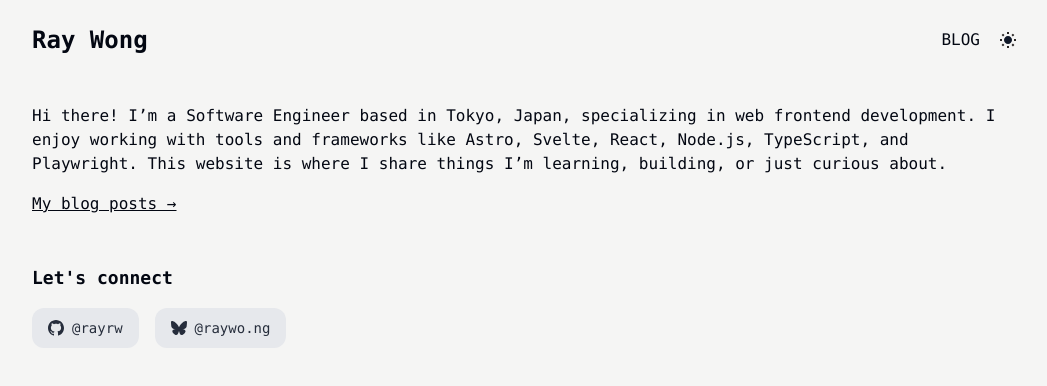
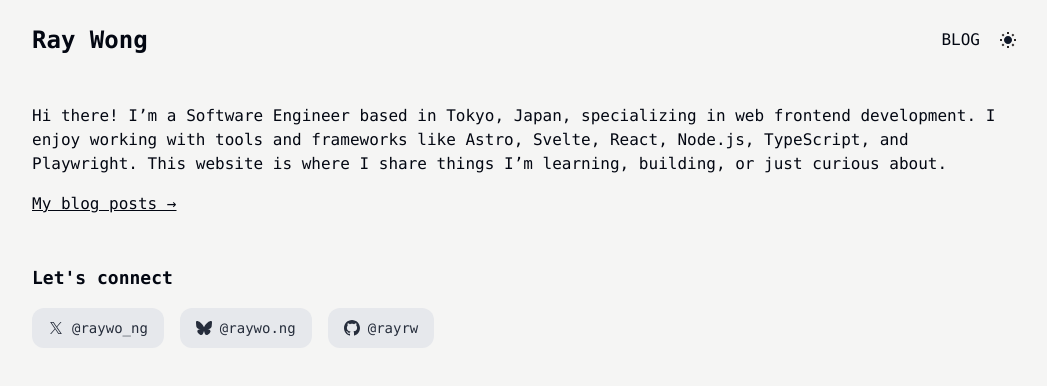
Before and after one commit to rayrw/rayrw.dev, an Astro site: page / in a window 1280 px wide. Shown: the whole page, without its empty margins (112-1159 px from the left). Built offline with nearby package versions, Linux system fonts and the light colour scheme; Astro itself is replaced by a stand-in of ours.

Commit message:
Add X account

```diff
--- a/src/components/Connect.astro
+++ b/src/components/Connect.astro
@@ -1,29 +1,61 @@
 ---
 import PageSection from '~/components/PageSection.astro';
+import SocialMediaLink from '~/components/SocialMediaLink.astro';
 
-interface Props {
+interface Props extends astroHTML.JSX.HTMLAttributes {
 	center?: boolean;
 }
 
 const { center } = Astro.props;
 ---
 
-<PageSection class:list={[Astro.props.class]}>
+<PageSection class={Astro.props.class}>
 	<h3 class:list={['mb-16 text-lg font-bold', center && 'text-center']}>
 		Let's connect
 	</h3>
-	<div class:list={['flex gap-16 text-sm', center && 'justify-center']}>
-		<div class="h-40 overflow-hidden rounded-xl">
-			<a
-				href="https://github.com/rayrw"
-				target="_blank"
-				rel="noopener"
-				title="GitHub"
-				class="flex h-full w-full items-center justify-center gap-8 bg-gray-200 p-16 text-gray-900 opacity-90 hover:bg-gray-300 dark:bg-stone-800 dark:text-white dark:hover:bg-stone-700"
+	<div
+		class:list={[
+			'flex flex-col flex-wrap gap-16 sm:flex-row sm:text-sm',
+			center && 'justify-center',
+		]}
 	>
+		<SocialMediaLink href="https://x.com/raywo_ng" title="X">
 			<svg
+				slot="icon"
 				xmlns="http://www.w3.org/2000/svg"
-					class="h-16 w-16"
+				fill="currentColor"
+				viewBox="0 0 32 32"
+				class="h-24 w-24 sm:h-16 sm:w-16"
+			>
+				<path
+					d="M18.234 14.162L26.977 4h-2.072l-7.591 8.824L11.25 4H4.258l9.169 13.343L4.258 28H6.33l8.016-9.318L20.75 28h6.993zm-2.837 3.299l-.93-1.329L7.078 5.56h3.182l5.964 8.532l.93 1.329l7.753 11.09h-3.182z"
+				></path>
+			</svg>
+
+			@raywo_ng
+		</SocialMediaLink>
+
+		<SocialMediaLink href="https://bsky.app/profile/raywo.ng" title="Bluesky">
+			<svg
+				slot="icon"
+				xmlns="http://www.w3.org/2000/svg"
+				class="h-24 w-24 sm:h-16 sm:w-16"
+				fill="currentColor"
+				viewBox="0 0 24 24"
+			>
+				<path
+					d="M12 10.8c-1.087-2.114-4.046-6.053-6.798-7.995C2.566.944 1.561 1.266.902 1.565C.139 1.908 0 3.08 0 3.768c0 .69.378 5.65.624 6.479c.815 2.736 3.713 3.66 6.383 3.364q.204-.03.415-.056q-.207.033-.415.056c-3.912.58-7.387 2.005-2.83 7.078c5.013 5.19 6.87-1.113 7.823-4.308c.953 3.195 2.05 9.271 7.733 4.308c4.267-4.308 1.172-6.498-2.74-7.078a9 9 0 0 1-.415-.056q.21.026.415.056c2.67.297 5.568-.628 6.383-3.364c.246-.828.624-5.79.624-6.478c0-.69-.139-1.861-.902-2.206c-.659-.298-1.664-.62-4.3 1.24C16.046 4.748 13.087 8.687 12 10.8"
+				></path>
+			</svg>
+
+			@raywo.ng
+		</SocialMediaLink>
+
+		<SocialMediaLink href="https://github.com/rayrw" title="GitHub">
+			<svg
+				slot="icon"
+				xmlns="http://www.w3.org/2000/svg"
+				class="h-24 w-24 sm:h-16 sm:w-16"
 				fill="currentColor"
 				viewBox="0 0 24 24"
 			>
@@ -32,30 +64,6 @@ const { center } = Astro.props;
 				></path>
 			</svg>
 			@rayrw
-			</a>
-		</div>
-
-		<div class="h-40 overflow-hidden rounded-xl">
-			<a
-				href="https://bsky.app/profile/raywo.ng"
-				target="_blank"
-				rel="noopener"
-				title="Bluesky"
-				class="flex h-full w-full items-center justify-center gap-8 bg-gray-200 p-16 text-gray-900 opacity-90 hover:bg-gray-300 dark:bg-stone-800 dark:text-white dark:hover:bg-stone-700"
-			>
-				<svg
-					xmlns="http://www.w3.org/2000/svg"
-					class="h-16 w-16"
-					fill="currentColor"
-					viewBox="0 0 24 24"
-				>
-					<path
-						fill="currentColor"
-						d="M12 10.8c-1.087-2.114-4.046-6.053-6.798-7.995C2.566.944 1.561 1.266.902 1.565C.139 1.908 0 3.08 0 3.768c0 .69.378 5.65.624 6.479c.815 2.736 3.713 3.66 6.383 3.364q.204-.03.415-.056q-.207.033-.415.056c-3.912.58-7.387 2.005-2.83 7.078c5.013 5.19 6.87-1.113 7.823-4.308c.953 3.195 2.05 9.271 7.733 4.308c4.267-4.308 1.172-6.498-2.74-7.078a9 9 0 0 1-.415-.056q.21.026.415.056c2.67.297 5.568-.628 6.383-3.364c.246-.828.624-5.79.624-6.478c0-.69-.139-1.861-.902-2.206c-.659-.298-1.664-.62-4.3 1.24C16.046 4.748 13.087 8.687 12 10.8"
-					></path>
-				</svg>
-				@raywo.ng
-			</a>
-		</div>
+		</SocialMediaLink>
 	</div>
 </PageSection>
--- /dev/null
+++ b/src/components/SocialMediaLink.astro
@@ -0,0 +1,21 @@
+---
+interface Props {
+	href: string;
+	title: string;
+}
+
+const { href, title } = Astro.props;
+---
+
+<div class="h-50 shrink-0 overflow-hidden rounded-xl sm:h-40">
+	<a
+		href={href}
+		title={title}
+		target="_blank"
+		rel="noopener"
+		class="flex h-full w-full items-center justify-center gap-8 bg-gray-200 p-16 text-gray-900 opacity-90 hover:bg-gray-300 dark:bg-stone-800 dark:text-white dark:hover:bg-stone-700"
+	>
+		<slot name="icon" />
+		<slot />
+	</a>
+</div>
```
Lines whose indentation alone changed are shown as unchanged.
